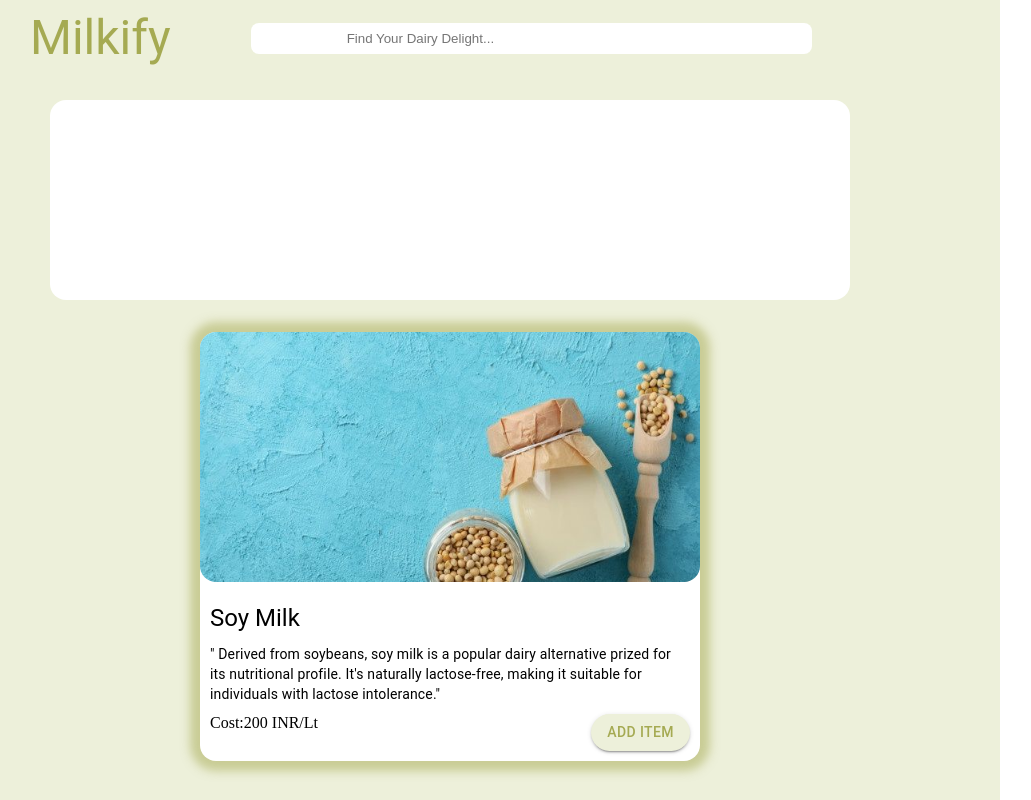
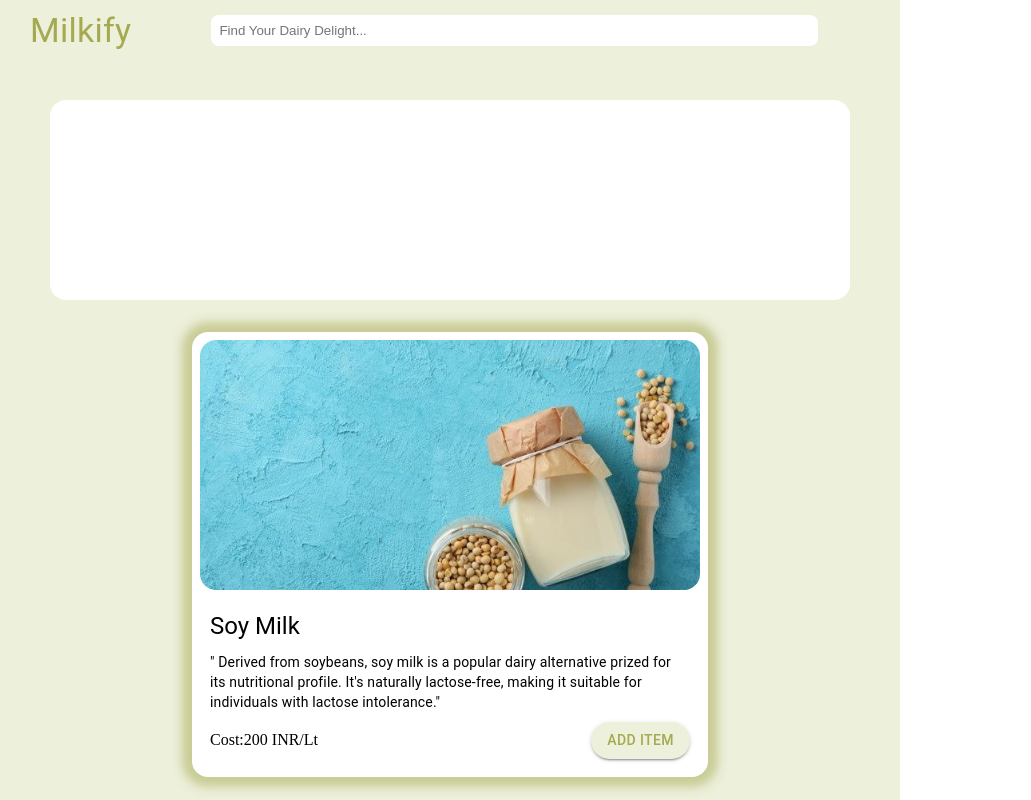
Before and after one commit to singh-ritu/Milkify, a React (Vite) app: page /menu in a window 1280 px wide. Shown: the top 800 px of the page, without its empty margins (0-1031 px from the left). Built offline with nearby package versions, Linux system fonts and the light colour scheme.

Commit message:
few changes in css

```diff
--- a/src/Menu/Menu.tsx
+++ b/src/Menu/Menu.tsx
@@ -8,9 +8,7 @@ function Menu() {
   return (
     <>
       <div className="menu-container">
-        <div>
-          <MenuNavbar />
-        </div>
+        <MenuNavbar />
         <div className="menu-items">
           <div className="milk-category"></div>
 
@@ -38,6 +36,7 @@ function Menu() {
                 <div
                   style={{
                     display: "flex",
+                    alignItems: "center",
                     justifyContent: "space-between",
                     paddingTop: "10px",
                   }}
--- a/src/Menu/MenuNavbar.tsx
+++ b/src/Menu/MenuNavbar.tsx
@@ -6,7 +6,7 @@ function MenuNavbar() {
     <>
       <div className="menu-navbar">
         <div className="menu-navbar-heading">
-          <Typography variant="h3" component="h2">
+          <Typography variant="h4" component="h2">
             Milkify
           </Typography>
         </div>
--- a/src/Menu/menu.styles.css
+++ b/src/Menu/menu.styles.css
@@ -12,7 +12,7 @@
   align-items: center;
   justify-content: center;
   padding: 100px 0;
-  margin-right: 100px;
+  /* margin-right: 100px; */
 }
 
 .menu-container {
@@ -22,6 +22,7 @@
   width: 500px;
   border-radius: 16px;
   margin: 32px;
+  padding: 8px;
   background-color: white;
   box-shadow: 0 0 10px 10px rgba(165, 170, 82, 0.5);
 }
--- a/src/Menu/menuNavbar.styles.css
+++ b/src/Menu/menuNavbar.styles.css
@@ -15,10 +15,12 @@
 }
 .navbar-input {
   margin-left: 80px;
+  width: 100%;
 }
 .input {
   width: 100%;
-  padding: 8px 96px;
+  padding: 8px 0;
+  padding-left: 8px;
   border-radius: 8px;
   border: none;
 }
```
